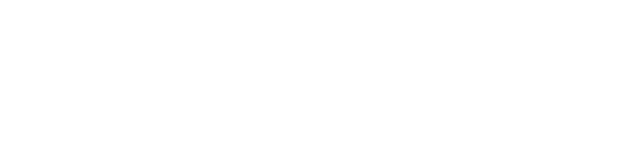
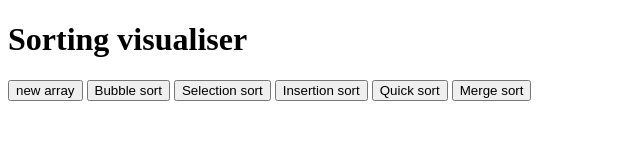
Before and after one commit to TharunSivanesan/Sorting-Visualiser, a plain HTML site: page index.html in a window 1280 px wide. Shown: the whole page, without its empty margins (0-640 px from the left). Drawn offline with Linux system fonts and the light colour scheme.

Commit message:
Resolved merge conflicts

```diff
--- a/index.html
+++ b/index.html
@@ -7,6 +7,13 @@
     <link rel="stylesheet" href="style.css">
 </head>
 <body>
+    <h1>Sorting visualiser</h1>
+    <button>new array</button>
+    <button>Bubble sort</button>
+    <button>Selection sort</button>
+    <button>Insertion sort</button>
+    <button>Quick sort</button>
+    <button>Merge sort</button>
 
 </body>
 </html>
```
